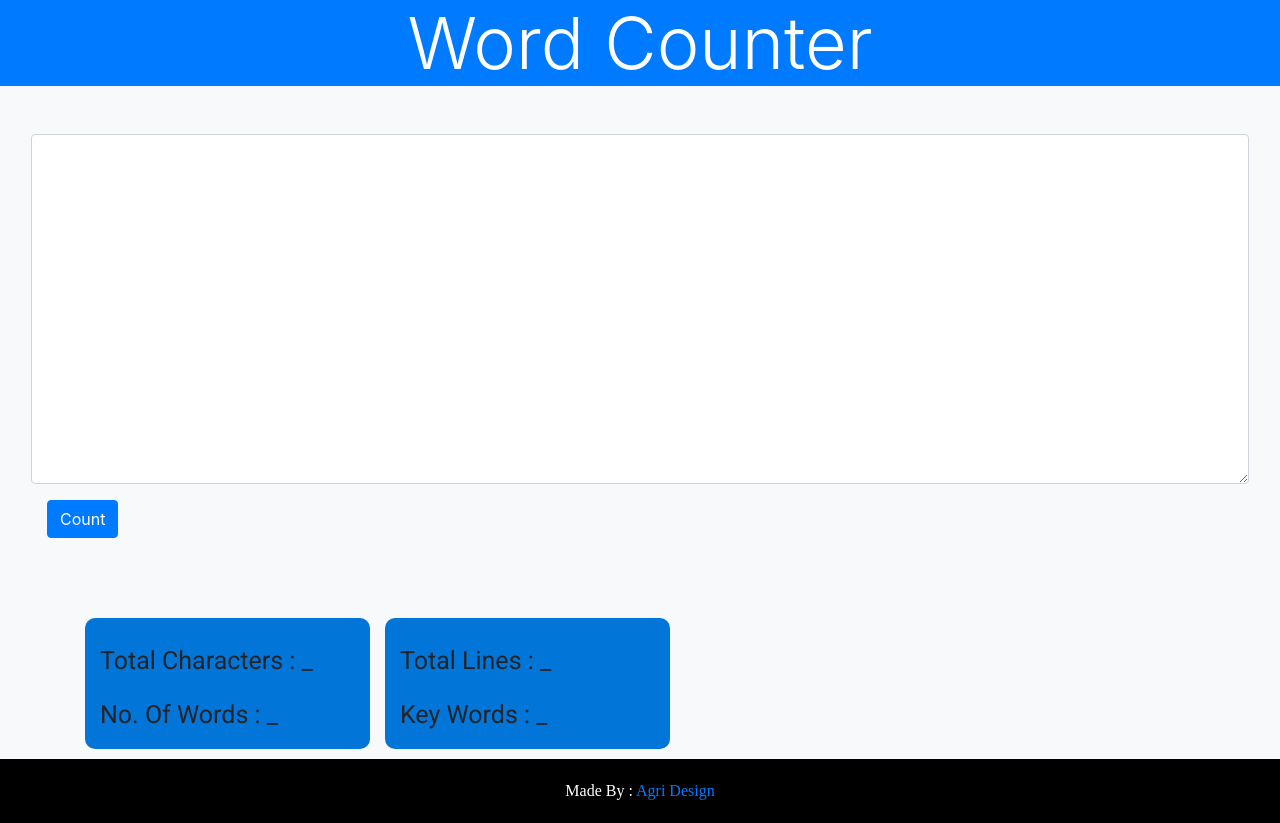
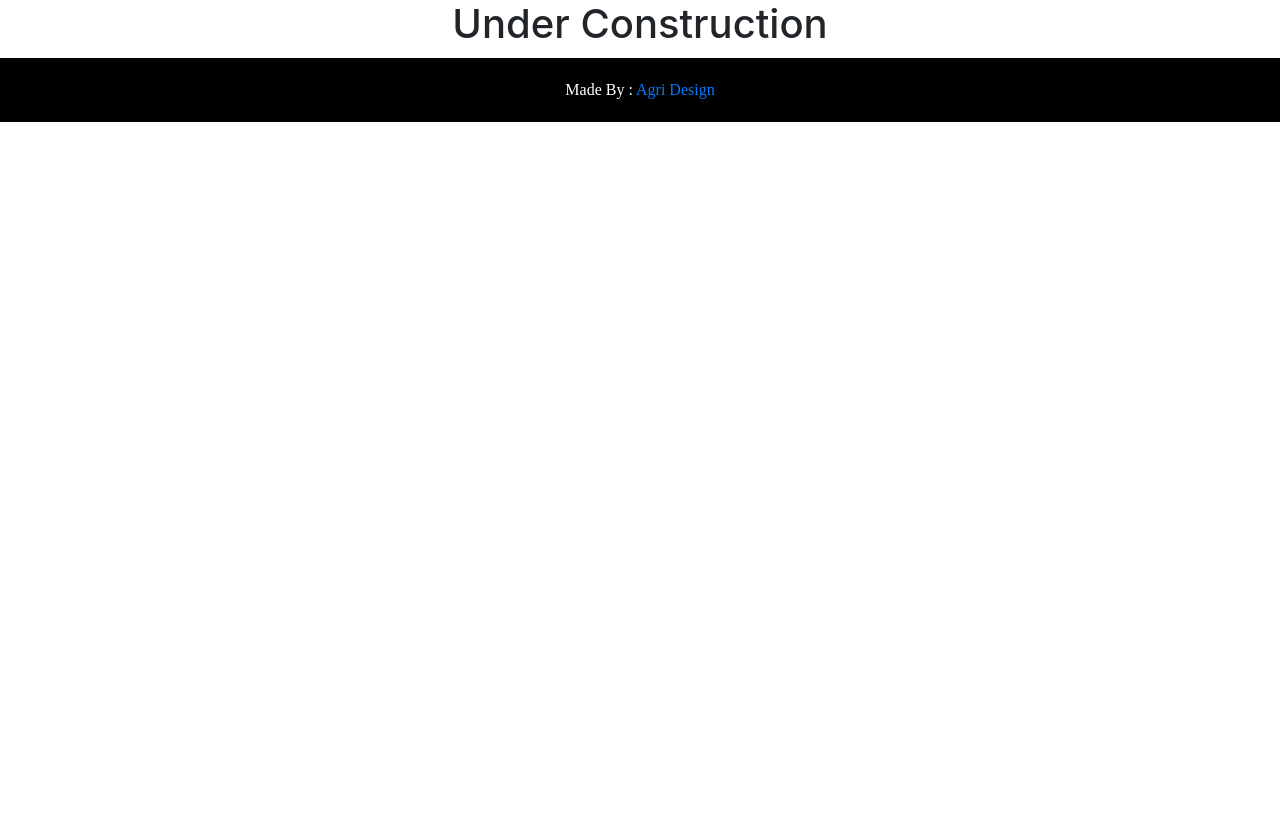
Before and after one commit to irup-07/wordCounter, a plain HTML site: page index.html in a window 1280 px wide. After the commit the page ends 800 px from the top, so only its background shows below. Drawn offline with nearby package versions, Linux system fonts and the light colour scheme; a web font is replaced by a local one.

Commit message:
agridesign

```diff
--- a/index.html
+++ b/index.html
@@ -12,11 +12,15 @@
     <link rel="stylesheet" href="style.css">
     <link rel="stylesheet" href="https://maxcdn.bootstrapcdn.com/bootstrap/4.0.0/css/bootstrap.min.css" integrity="sha384-Gn5384xqQ1aoWXA+058RXPxPg6fy4IWvTNh0E263XmFcJlSAwiGgFAW/dAiS6JXm" crossorigin="anonymous">
 
-
+<style>
+  background-color:black;
+</style>
   </head>
-  <body class="bg-light">
-
-<div class="container-fluid bg-primary text-white" >
+  <body >
+<div style="width:100%;height:100%">
+  <h1>Under Construction</h1>
+  <div>
+<!--<div class="container-fluid bg-primary text-white" >
 <h1 class="display-3">Word Counter</h1>
     </div>
   <div class="form-group mt-5 m-3 ">
@@ -46,7 +50,7 @@
 </div>
   </div>
 
-</div>
+</div>-->
 
 
 <script src="index.js" charset="utf-8"></script>
```
